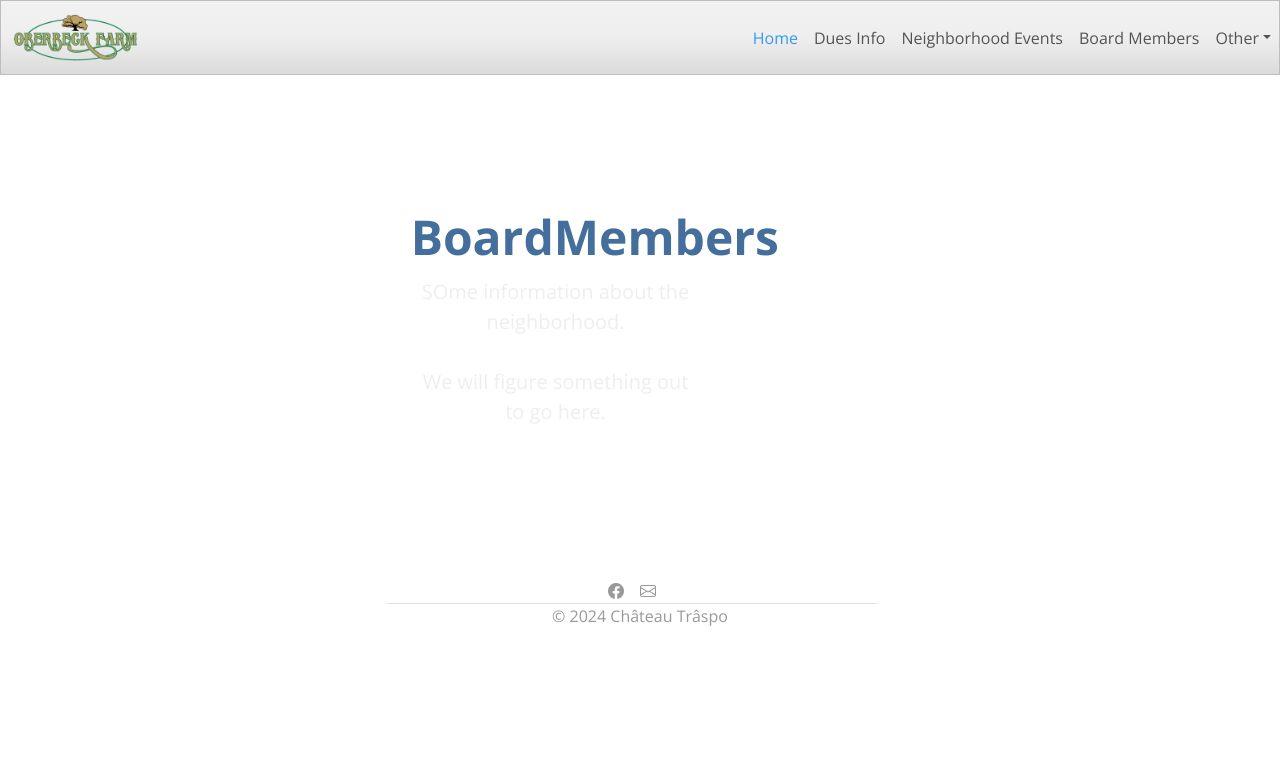
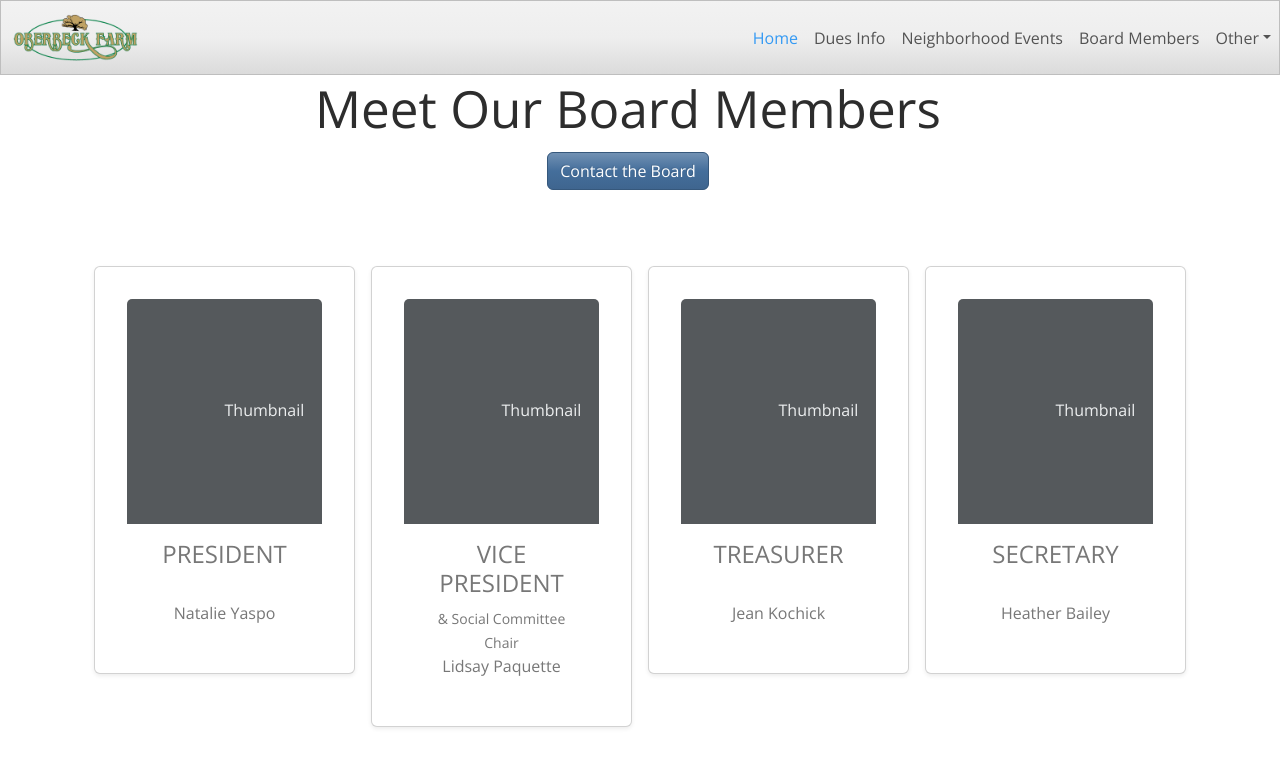
Before and after one commit to NatalieYaspo/OberbeckFarm, a React (Vite) app: page /boardmembers in a window 1280 px wide. Shown: the top 773 px of the page. Built offline with nearby package versions, Linux system fonts and the light colour scheme.

Commit message:
Board Member page layout set

```diff
--- a/src/pages/BoardMembersPage.jsx
+++ b/src/pages/BoardMembersPage.jsx
@@ -1,18 +1,113 @@
 export default function Home() {
-    return (
-      <div className="container col-xxl-8 px-4 py-5">
-        <div className="row flex-lg-row-reverse align-items-center g-5 py-5">
-          <div className="col-10 col-sm-8 col-lg-4 px-4">
-            {/* <img src={Image} className="d-block mx-lg-auto img-fluid shadow p-3 mb-5 bg-white rounded" width={700} height={500} /> */}
+  return (
+    <div>
+      {/* <section className="py-5 text-center container"> */}
+        <div className="row py-lg-5 py-5 text-center container">
+          <div className="col-lg-8 col-md-8 mx-auto">
+            <h1 className="fw-light">Meet Our Board Members</h1>
+            {/* <p className="lead text-body-secondary">Something short and leading about the collection below—its contents, the creator, etc. Make it short and sweet, but not too short so folks don’t simply skip over it entirely.</p> */}
+            <p>
+              <a href="mailto:oberbeckfarmneighbors@gmail.com" className="btn btn-primary my-2">Contact the Board</a>
+              {/* <a href="#" className="btn btn-secondary my-2">Secondary action</a> */}
+            </p>
           </div>
-          <div className="col-lg-8 px-4">
-            <h1 className="display-5 fw-bold text-primary lh-1 mb-3">BoardMembers</h1>
-            <p className="lead text-light">SOme information about the neighborhood.
-              <br></br>
-              <br></br>
-              We will figure something out to go here.</p>
+        </div>
+      {/* </section> */}
+
+      <div className="album py-1">
+        <div className="container">
+
+          <div className="row row-cols-1 row-cols-sm-2 row-cols-md-4 g-3">
+            <div className="col">
+              <div className="card shadow-sm">
+                <svg className="bd-placeholder-img card-img-top" width="100%" height="225" xmlns="http://www.w3.org/2000/svg" role="img" aria-label="Placeholder: Thumbnail" preserveAspectRatio="xMidYMid slice" focusable="false"><title>Placeholder</title><rect width="100%" height="100%" fill="#55595c"></rect><text x="50%" y="50%" fill="#eceeef" dy=".3em">Thumbnail</text></svg>
+                <div className="card-body">
+                  <h4>PRESIDENT</h4>
+                  <br></br>
+                  <p className="card-text">Natalie Yaspo</p>
+                  {/* <div className="d-flex justify-content-between align-items-center"> */}
+                  {/* <div className="btn-group">
+                      <button type="button" className="btn btn-sm btn-outline-secondary">View</button>
+                      <button type="button" className="btn btn-sm btn-outline-secondary">Edit</button>
+                    </div>
+                    <small className="text-body-secondary">9 mins</small> */}
+                  {/* </div> */}
+                </div>
+              </div>
+            </div>
+            <div className="col">
+              <div className="card shadow-sm">
+                <svg className="bd-placeholder-img card-img-top" width="100%" height="225" xmlns="http://www.w3.org/2000/svg" role="img" aria-label="Placeholder: Thumbnail" preserveAspectRatio="xMidYMid slice" focusable="false"><title>Placeholder</title><rect width="100%" height="100%" fill="#55595c"></rect><text x="50%" y="50%" fill="#eceeef" dy=".3em">Thumbnail</text></svg>
+                <div className="card-body">
+                  <h4>VICE PRESIDENT</h4>
+                  <p className="card-text"><small>& Social Committee Chair </small><br></br>Lidsay Paquette</p>
+                  {/* <div className="d-flex justify-content-between align-items-center">
+                    <div className="btn-group">
+                      <button type="button" className="btn btn-sm btn-outline-secondary">View</button>
+                      <button type="button" className="btn btn-sm btn-outline-secondary">Edit</button>
+                    </div>
+                    <small className="text-body-secondary">9 mins</small>
+                  </div> */}
+                </div>
+              </div>
+            </div>
+            <div className="col">
+              <div className="card shadow-sm">
+                <svg className="bd-placeholder-img card-img-top" width="100%" height="225" xmlns="http://www.w3.org/2000/svg" role="img" aria-label="Placeholder: Thumbnail" preserveAspectRatio="xMidYMid slice" focusable="false"><title>Placeholder</title><rect width="100%" height="100%" fill="#55595c"></rect><text x="50%" y="50%" fill="#eceeef" dy=".3em">Thumbnail</text></svg>
+                <div className="card-body">
+                  <h4>TREASURER</h4>
+                  <br></br>
+                  <p className="card-text">Jean Kochick</p>
+                  {/* <div className="d-flex justify-content-between align-items-center">
+                    <div className="btn-group">
+                      <button type="button" className="btn btn-sm btn-outline-secondary">View</button>
+                      <button type="button" className="btn btn-sm btn-outline-secondary">Edit</button>
+                    </div>
+                    <small className="text-body-secondary">9 mins</small>
+                  </div> */}
+                </div>
+              </div>
+            </div>
+
+            <div className="col">
+              <div className="card shadow-sm">
+                <svg className="bd-placeholder-img card-img-top" width="100%" height="225" xmlns="http://www.w3.org/2000/svg" role="img" aria-label="Placeholder: Thumbnail" preserveAspectRatio="xMidYMid slice" focusable="false"><title>Placeholder</title><rect width="100%" height="100%" fill="#55595c"></rect><text x="50%" y="50%" fill="#eceeef" dy=".3em">Thumbnail</text></svg>
+                <div className="card-body">
+                  <h4>SECRETARY</h4>
+                  <br></br>
+                  <p className="card-text">Heather Bailey</p>
+                  {/* <div className="d-flex justify-content-between align-items-center">
+                    <div className="btn-group">
+                      <button type="button" className="btn btn-sm btn-outline-secondary">View</button>
+                      <button type="button" className="btn btn-sm btn-outline-secondary">Edit</button>
+                    </div>
+                    <small className="text-body-secondary">9 mins</small>
+                  </div> */}
+                </div>
+              </div>
+            </div>
+          </div>
+
+          <div className="row py-5">
+            <div className="col">
+              <div className="card shadow-sm">
+                <svg className="bd-placeholder-img card-img-top" width="100%" height="225" xmlns="http://www.w3.org/2000/svg" role="img" aria-label="Placeholder: Thumbnail" preserveAspectRatio="xMidYMid slice" focusable="false"><title>Placeholder</title><rect width="100%" height="100%" fill="#55595c"></rect><text x="50%" y="50%" fill="#eceeef" dy=".3em">Thumbnail</text></svg>
+                <div className="card-body">
+                  <h4>FRONT ENTRANCE COMMITTEE LEADS</h4>
+                  <p className="card-text">Kathy Baron & Dotty Hedberg</p>
+                  {/* <div className="d-flex justify-content-between align-items-center">
+                    <div className="btn-group">
+                      <button type="button" className="btn btn-sm btn-outline-secondary">View</button>
+                      <button type="button" className="btn btn-sm btn-outline-secondary">Edit</button>
+                    </div>
+                    <small className="text-body-secondary">9 mins</small>
+                  </div> */}
+                </div>
+              </div>
+            </div>
           </div>
         </div>
       </div>
-    );
-  }
+    </div>
+  );
+}
```
